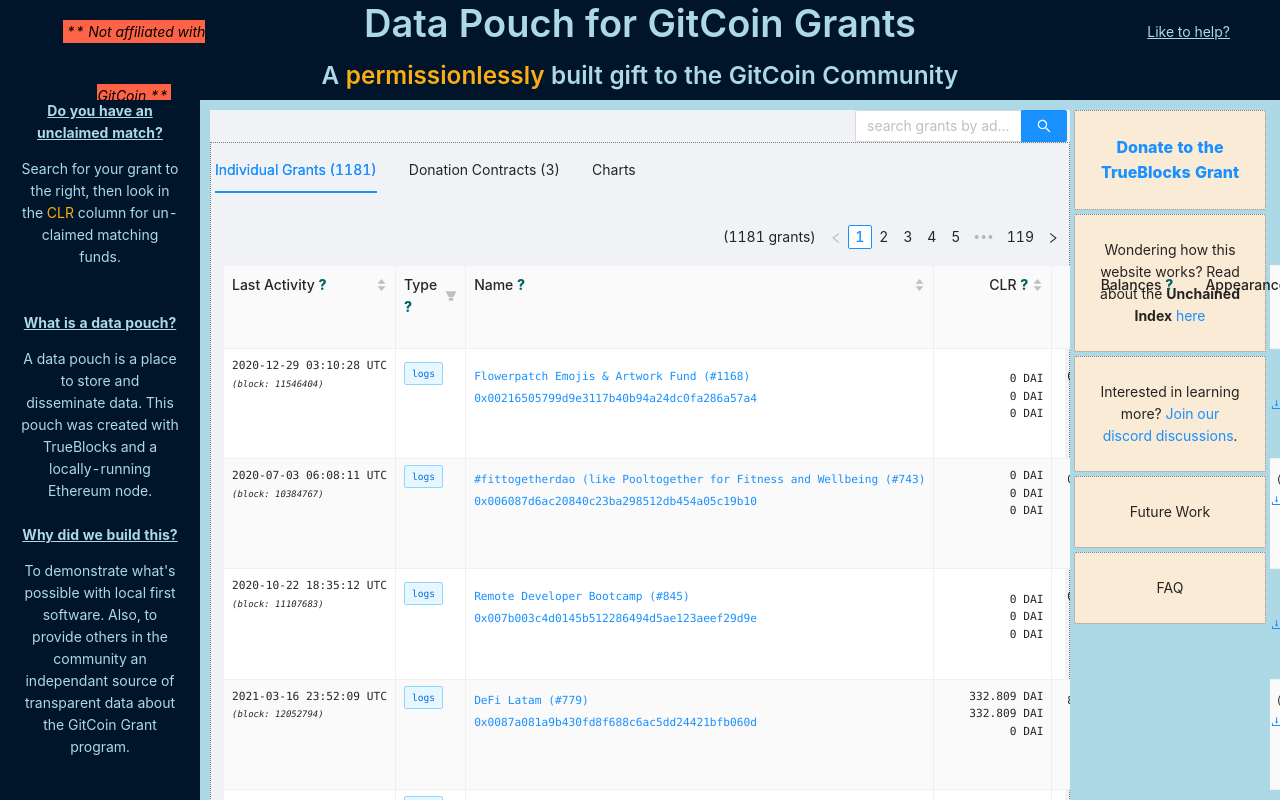
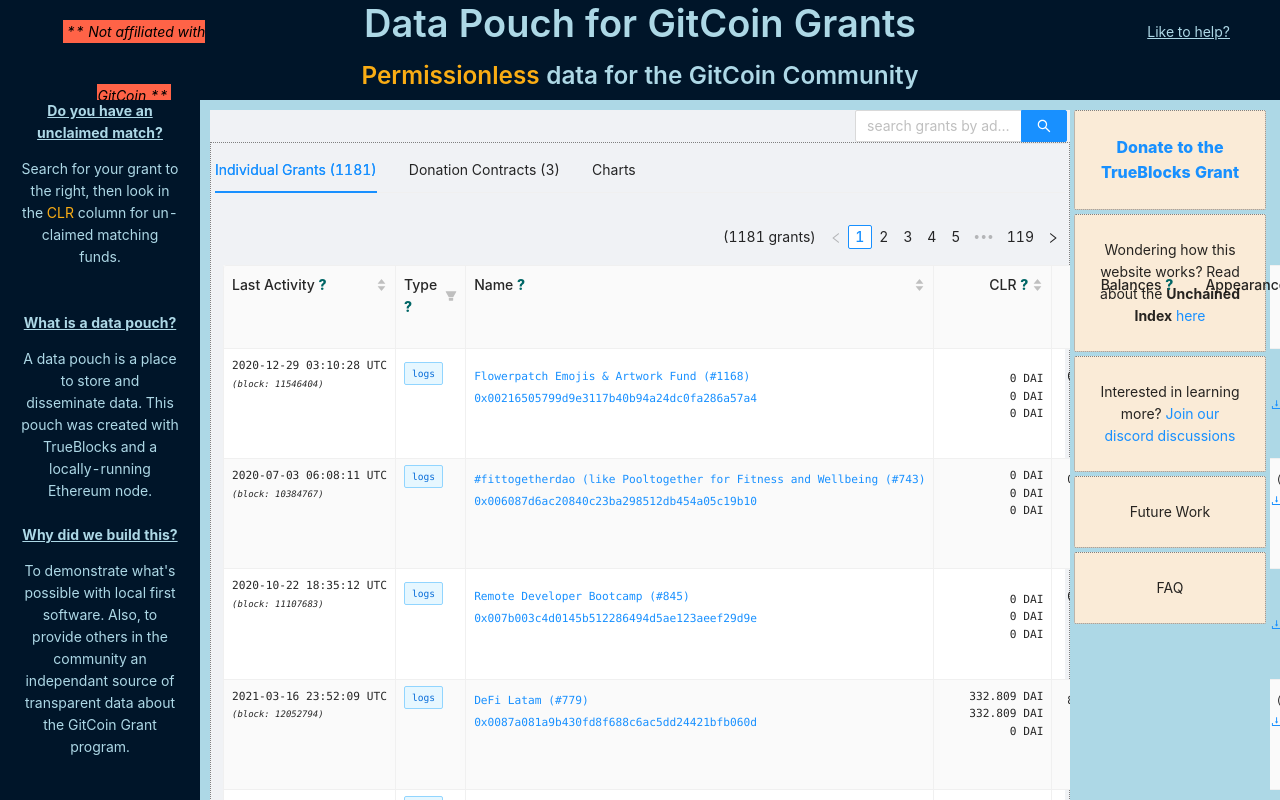
Before and after one commit to tjayrush/tokenomics.io, a React (Create React App) app: page / in a window 1280 px wide. Shown: the top 800 px of the page. Built offline with nearby package versions, Linux system fonts and the light colour scheme.

Commit message:
Final touches

```diff
--- a/src/Header.jsx
+++ b/src/Header.jsx
@@ -21,7 +21,7 @@
             <small>
               <small>
                 <font style={{color: 'lightblue'}}>
-                  A <Text type='warning'>permissionlessly</Text> built gift to the GitCoin Community
+                  <Text type='warning'>Permissionless</Text> data for the GitCoin Community
                 </font>
               </small>
             </small>
--- a/src/HomePage.jsx
+++ b/src/HomePage.jsx
@@ -71,7 +71,7 @@
           <Table dataSource={contractData} columns={columns} />
         </TabPane>
         <TabPane tab='Charts' key='3' style={{paddingLeft: '8px'}}>
-          <img width='640px' alt='Count By Date' src='http://tokenomics.io/gitcoin/charts/Counts.png' />
+          <img width='800px' alt='Count By Date' src='http://tokenomics.io/gitcoin/charts/Counts.png' />
         </TabPane>
       </Tabs>
       <i>
--- a/src/RightSider.js
+++ b/src/RightSider.js
@@ -63,7 +63,6 @@
         <a rel='noreferrer' target='_blank' href='https://discord.gg/RAz6DJ6xkf'>
           Join our discord discussions
         </a>
-        .
       </MyCard>
       <MyCard>
         <Popover
```
Also changed, not shown: charts/Ideas.md (+7 -0 lines), charts/Counts.png, charts/counts.txt, 1 other file (tests, documents, lock files or other folders).
